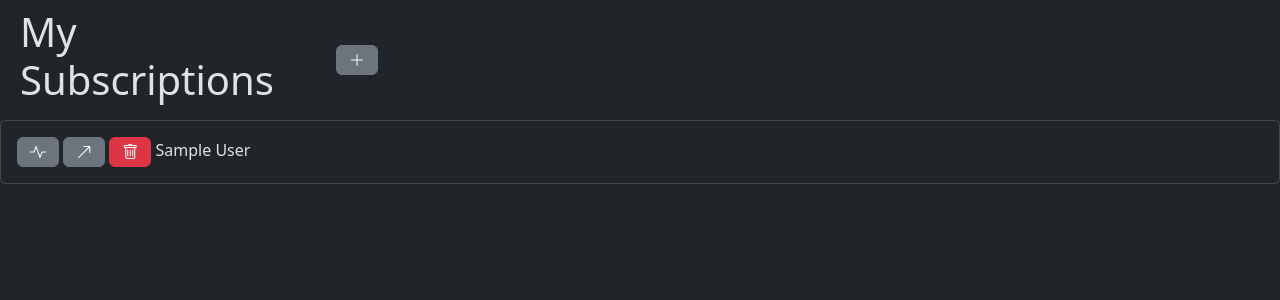
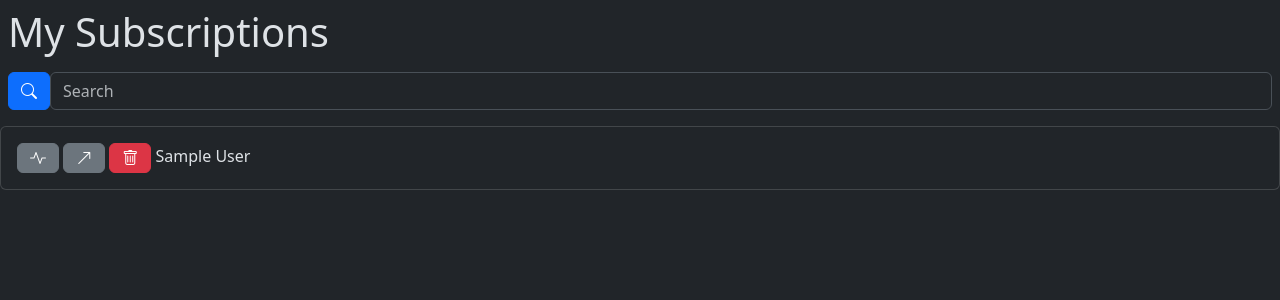
Before and after one commit to ProgradeDV/open-feed-reader, a Django app: template app/site_base/templates/subscriptions/subscriptions_list.html in a window 1280 px wide. Shown: the part 56-356 px from the top of the page. Run offline with Django 4.2, Linux system fonts and the light colour scheme; tables that the repository leaves empty hold one stand-in row (values such as "Sample post"); the template is opened without the code that fills it: values that come from a table or form of the project are taken from there, most other values are stand-ins (such as "Sample title", 1, 10 or a date in 2020); some libraries are stand-ins or nearby versions.

Commit message:
added search to subscriptions page

```diff
--- a/app/site_base/templates/subscriptions/subscriptions_list.html
+++ b/app/site_base/templates/subscriptions/subscriptions_list.html
@@ -2,16 +2,27 @@
 
 
 {% block content %}
-<div class="row m-2">
-    <div class="col-md-3">
+<div class="d-flex m-2">
+    <div style="display: flex; align-items: center;justify-content: flex-start;">
         <h1>My Subscriptions</h1>
     </div>
-    <div class="col-md-3">
-        <div class="d-flex h-100 justify-content-start align-items-center">
-            <a href="{% url 'new_subscription' %}" class="btn btn-secondary"><i class="bi bi-plus-lg"></i></a>
-        </div>
+</div>
+
+<form action="{% url 'subscriptions' %}" method="post">
+    {% csrf_token %}
+    <div class="d-flex m-2">
+
+        <button type="submit" class="btn btn-primary">
+            <i class="bi bi-search"></i>
+        </button>
+        <input type="text" name="search_text" maxlength="512" class="form-control" placeholder="Search" title="" required=False id="id_search_text"
+        {% if form.search_text.value %}
+        value="{{form.search_text.value}}"
+        {% endif %}
+        >
+
     </div>
-</div>
+</form>
 
 {% for sub in subscriptions %}
 <div class="card">
```
Also changed, not shown: app/site_base/templates/sources/sources_list.html (+10 -3 lines), app/site_base/views.py (+11 -1 lines).
